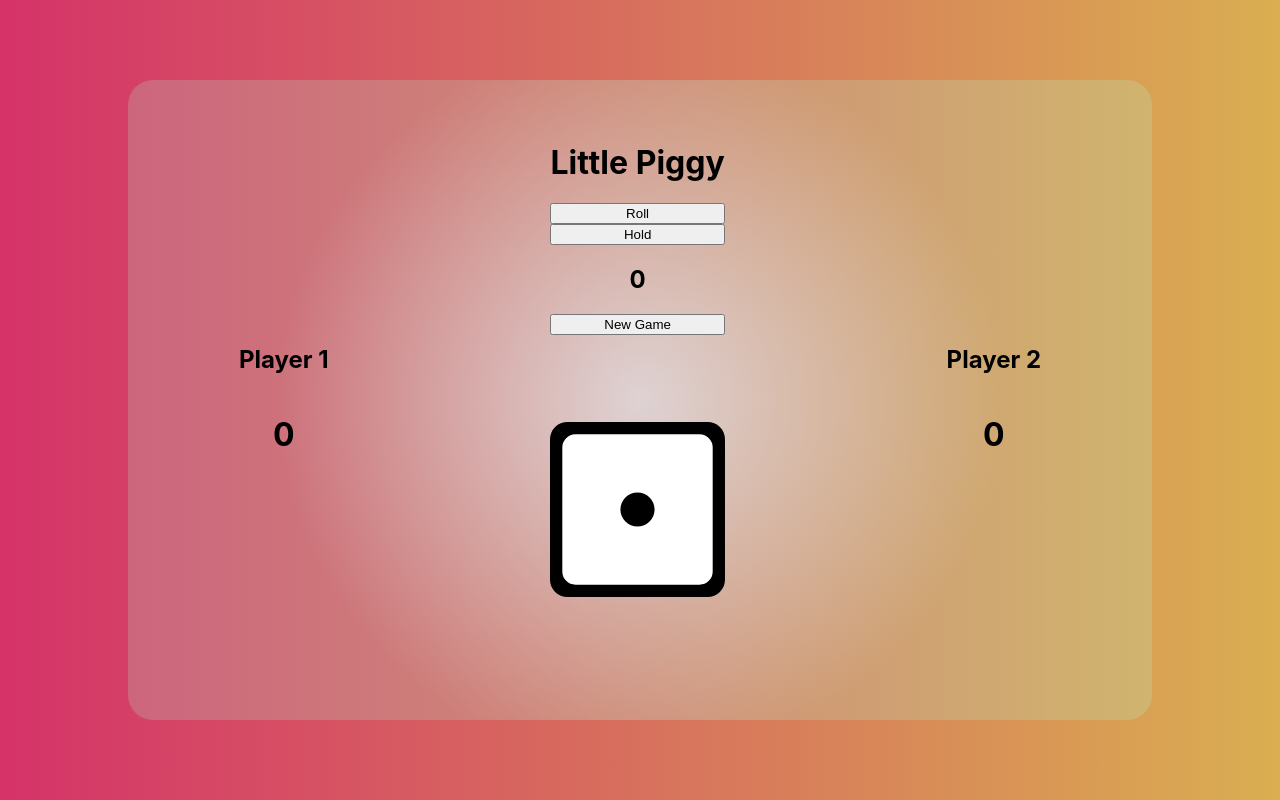
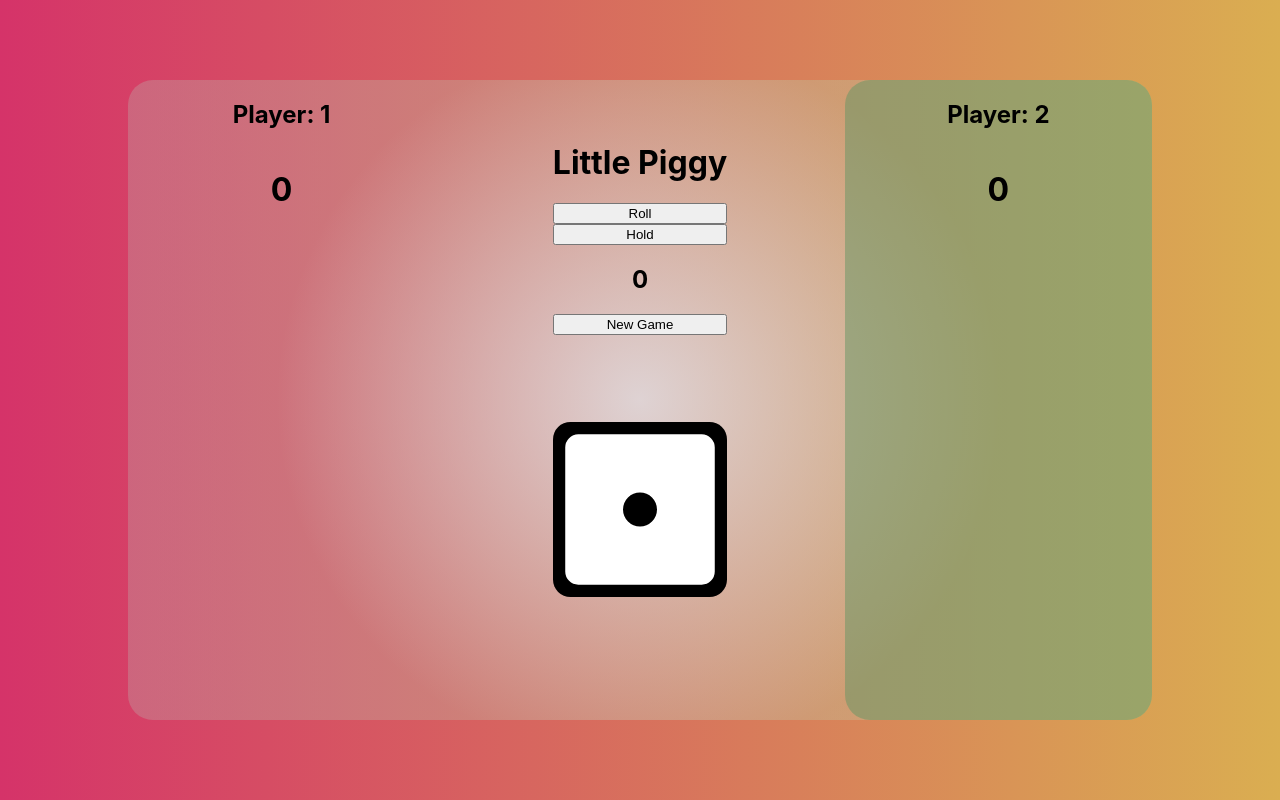
Before and after one commit to JarrodKane/little-piggy, a React (Create React App) app: page / in a window 1280 px wide. Built offline with nearby package versions, Linux system fonts and the light colour scheme.

Commit message:
Style changes, displaying when a player has won

```diff
--- a/src/Board.jsx
+++ b/src/Board.jsx
@@ -2,6 +2,7 @@ import React, { useState, useEffect } from "react";
 import Die from "./Die";
 import styled from "styled-components";
 import RollBtn from "./RollBtn";
+import Player from "./Player";
 
 const ContentDisp = styled.div`
   display: flex;
@@ -10,13 +11,7 @@ const ContentDisp = styled.div`
   text-align: center;
   margin: auto;
 `;
-
-const Side = styled.div`
-  display: flex;
-  flex-direction: column;
-  text-align: center;
-  margin: auto;
-`;
+// margin: auto;
 
 const DiceImage = styled.div`
   height: 20vw;
@@ -55,22 +50,16 @@ function Board() {
     height: 80%;
     text-align: center;
     margin: auto;
-    border-radius: 25px;
     padding: 5rm;
     border-radius: 25px;
   `;
 
-  // The game is only ever set to False for playing when the game starts, after that dice are shown
-
   // This is the button that rolls a dice, it selects a number between 1-6
   // That's then passed into the dice image, and added to the state
-  // TODO - Pass this btnRoll to the Button component
   const btnRoll = () => {
     const diceNum = Math.round(Math.random() * 5 + 1);
     setDice(diceNum);
-    console.log(diceNum);
     if (diceNum === 1) {
-      console.log("Hit a 1 now swapping player");
       // If a 1 is rolled it sets the active player to the other player
       //It also sets the round back to 0
       active === 1 ? setActive(2) : setActive(1);
@@ -85,11 +74,9 @@ function Board() {
   useEffect(() => {
     if (score[0] >= scoreWin) {
       setWin([1, 0]);
-      console.log("Playre 1 wins");
       setGame(true);
     } else if (score[1] >= scoreWin) {
       setWin([0, 1]);
-      console.log("Playre 2 wins");
       setGame(true);
     }
   }, [score, scoreWin]);
@@ -118,15 +105,12 @@ function Board() {
 
   return (
     <GameBoard>
-      <Side>
-        {win[0] === 1 ? <h1>Winner</h1> : ""}
-        <h2>Player 1</h2>
-        <h1>{score[0]}</h1>
-      </Side>
+      <Player player={1} hasWon={win[0]} score={score[0]} active={active} />
       <ContentDisp>
         <h1>Little Piggy</h1>
         <RollBtn rollOnClick={btnRoll} isGameWon={game} />
         <button onClick={btnHold}>Hold</button>
+        {/*  TODO -Change out butonHold to a component so that it can be disabled and styled */}
         <h2>{round}</h2>
         <button onClick={init}>New Game</button>
         <DiceImage>
@@ -134,11 +118,7 @@ function Board() {
         </DiceImage>
       </ContentDisp>
 
-      <Side>
-        {win[1] === 1 ? <h1>Winner</h1> : ""}
-        <h2>Player 2</h2>
-        <h1>{score[1]}</h1>
-      </Side>
+      <Player player={2} hasWon={win[1]} score={score[1]} active={active} />
     </GameBoard>
   );
 }
--- a/src/Die.jsx
+++ b/src/Die.jsx
@@ -21,6 +21,7 @@ const Image = styled.img`
 // Die takes in a die number that is generated and then places that into the src, to grab out the correct die to display
 const Die = ({ num, gamePlaying }) => {
   // If game is not in play, we don't display the die
+  //TODO - Animate the dice roll
   return (
     <div>
       <Image src={die[num - 1]} className="dice" alt="dice" />
--- a/src/Player.jsx
+++ b/src/Player.jsx
@@ -0,0 +1,43 @@
+import React from "react";
+import styled from "styled-components";
+
+const PlayerActive = styled.div`
+  display: flex;
+  flex-direction: column;
+  text-align: center;
+  width: 30%;
+  border-radius: 25px;
+`;
+
+const PlayerInactive = styled.div`
+  background: rgba(100, 150, 100, 0.5);
+  display: flex;
+  flex-direction: column;
+  text-align: center;
+  width: 30%;
+  border-radius: 25px;
+`;
+
+//TODO - Make hasWon style
+
+const Player = (props) => {
+  const { player, hasWon, score, active } = props;
+
+  if (active === player) {
+    return (
+      <PlayerActive>
+        <h2>Player: {player}</h2>
+        <h1>{score}</h1>
+      </PlayerActive>
+    );
+  } else {
+    return (
+      <PlayerInactive>
+        <h2>Player: {player}</h2>
+        <h1>{score}</h1>
+      </PlayerInactive>
+    );
+  }
+};
+
+export default Player;
--- a/src/RollBtn.jsx
+++ b/src/RollBtn.jsx
@@ -2,8 +2,10 @@ import React from "react";
 
 const RollBtn = (props) => {
   const { rollOnClick, isGameWon } = props;
-  console.log(isGameWon);
 
+  //TODO - Animate hover on button
+  //TODO - Animate clicking button
+  // TODO - Put pause between how quickly someone can press the button
   return (
     <button onClick={rollOnClick} disabled={isGameWon}>
       Roll
```
